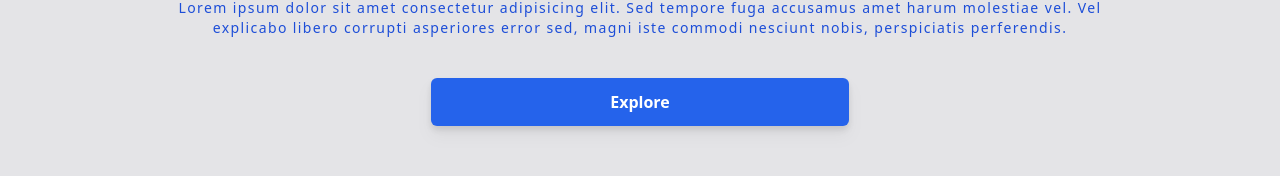
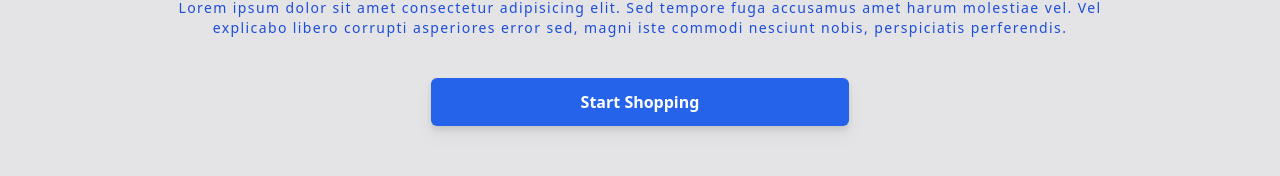
Before and after one commit to androyt1/react-shopping-cart, a React (Create React App) app: page / in a window 1280 px wide. Shown: the part 373-549 px from the top of the page. Built offline with nearby package versions, Linux system fonts and the light colour scheme.

Commit message:
first commit

```diff
--- a/src/pages/Home.js
+++ b/src/pages/Home.js
@@ -1,6 +1,8 @@
 import React from 'react'
+import { useNavigate } from 'react-router-dom'
 
 const Home = () => {
+  const navigate=useNavigate()
   return (
     <>
         <header className='w-full px-3 h-[calc(100vh-70px)] flex flex-col justify-center items-center bg-zinc-200'>
@@ -9,7 +11,7 @@ const Home = () => {
             <h3 className='text-xl md:text-3xl mt-4 tracking-wider font-semibold text-slate-800'>Lorem ipsum dolor sit amet</h3>
             <p className='md:w-3/4 mt-4 text-sm tracking-widest text-blue-700'>Lorem ipsum dolor sit amet consectetur adipisicing elit. Sed tempore fuga accusamus amet harum molestiae vel. Vel explicabo libero corrupti asperiores error sed, magni iste commodi nesciunt nobis, perspiciatis perferendis.</p>
 
-            <button className='mt-10 w-2/3 md:w-1/3 bg-blue-600 text-white font-semibold px-3 py-3 rounded-md drop-shadow-lg'>Explore</button>
+            <button className='mt-10 w-2/3 md:w-1/3 bg-blue-600 text-white font-semibold px-3 py-3 rounded-md drop-shadow-lg' onClick={()=>{navigate('/products')}}>Start Shopping</button>
             </div>
         </header>
     </>
```
